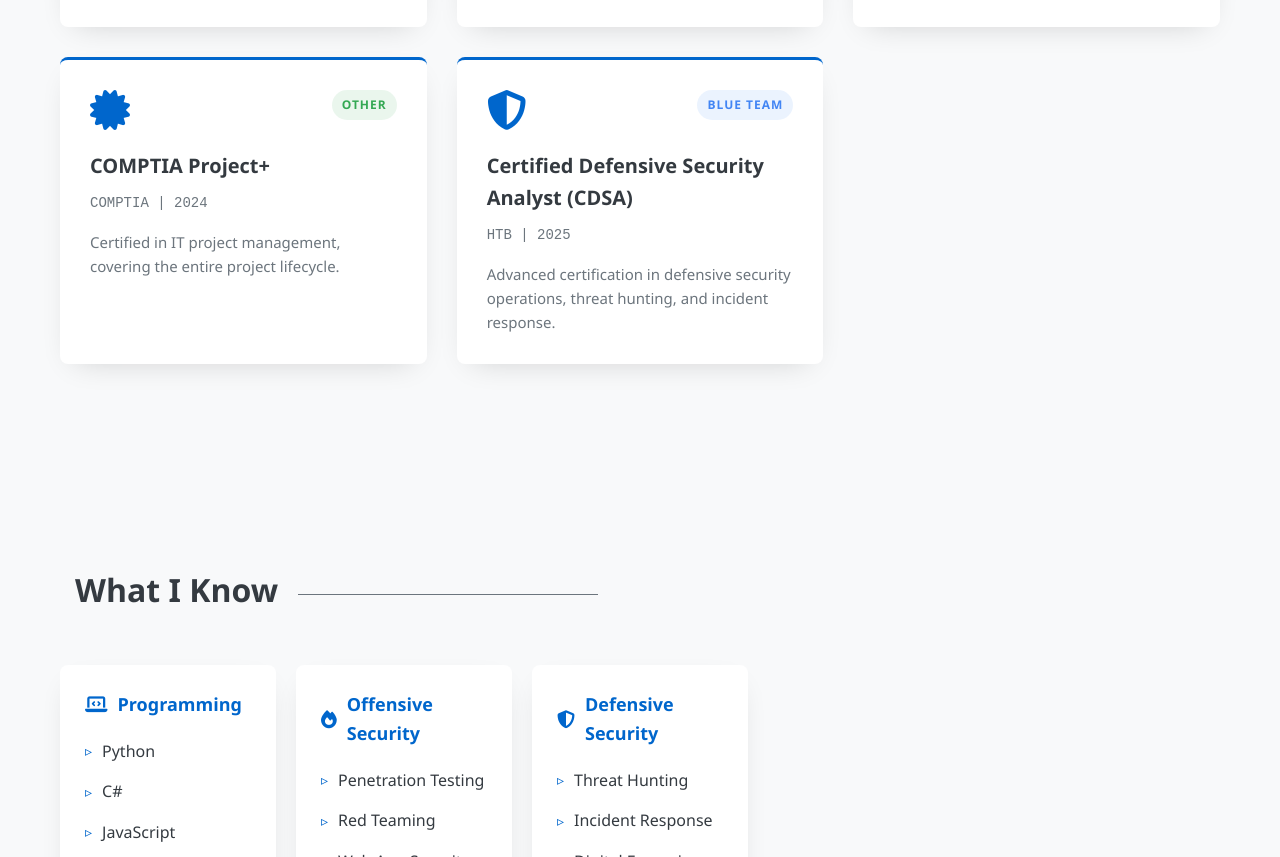
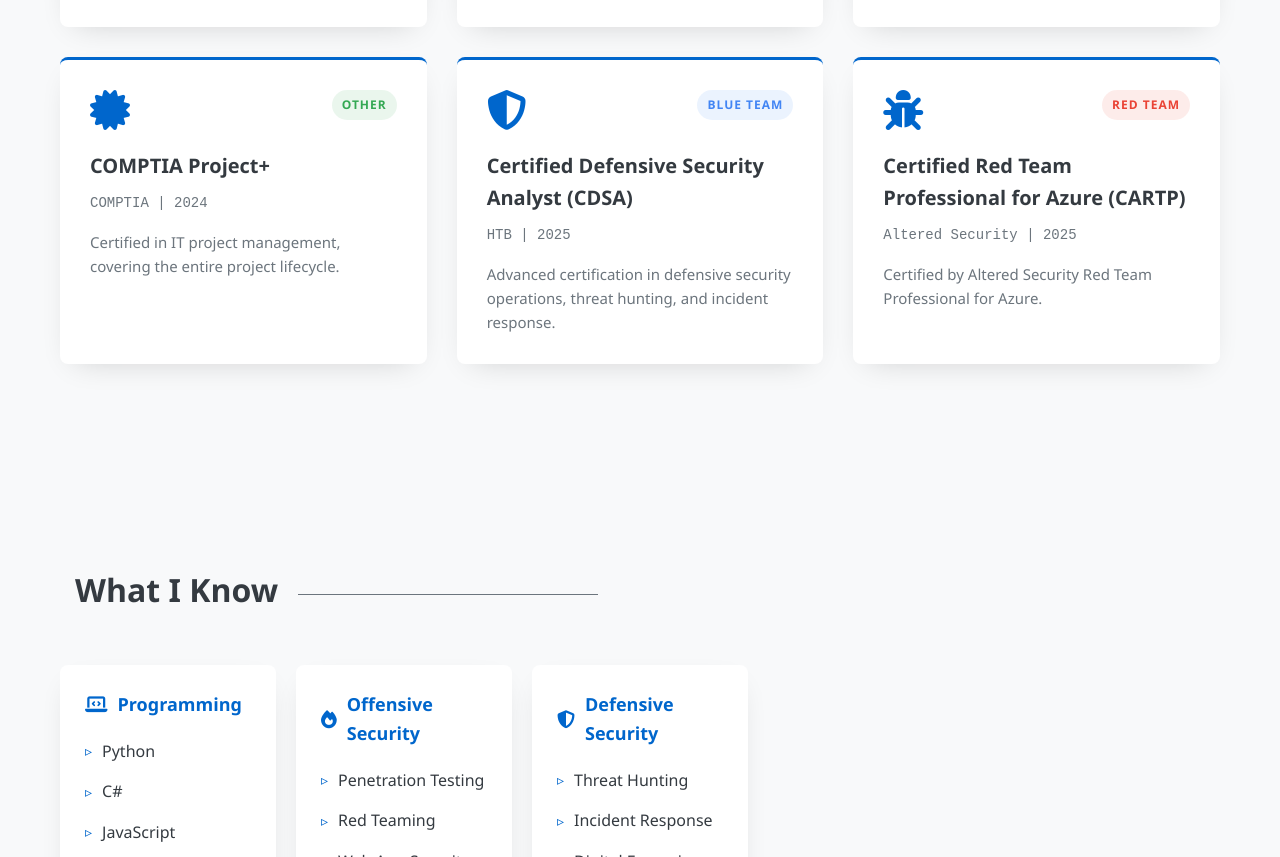
Before and after one commit to kira2040k/kira2040k.github.io, a plain HTML site: page index.html in a window 1280 px wide. Shown: the part 3515-4372 px from the top of the page. Drawn offline with Linux system fonts and the light colour scheme.

Commit message:
Update index.html

```diff
--- a/index.html
+++ b/index.html
@@ -1197,6 +1197,30 @@
                         </p>
                     </div>
 
+
+
+
+             <div class="certification-card">
+                    <div class="certification-header">
+                        <i class="fas fa-bug certification-icon"></i>
+                        <span class="certification-type type-red">Red Team</span>
+                    </div>
+                    <h3 class="certification-title">Certified  Red Team Professional for Azure   (CARTP)</h3>
+                    <p class="certification-date">Altered Security | 2025</p>
+                    <p class="certification-description">
+                        Certified by Altered Security Red Team Professional for Azure.
+                    </p>
+                </div>
+
+
+
+
+
+
+
+
+
+
             </div>
         </div>
     </section>
```
